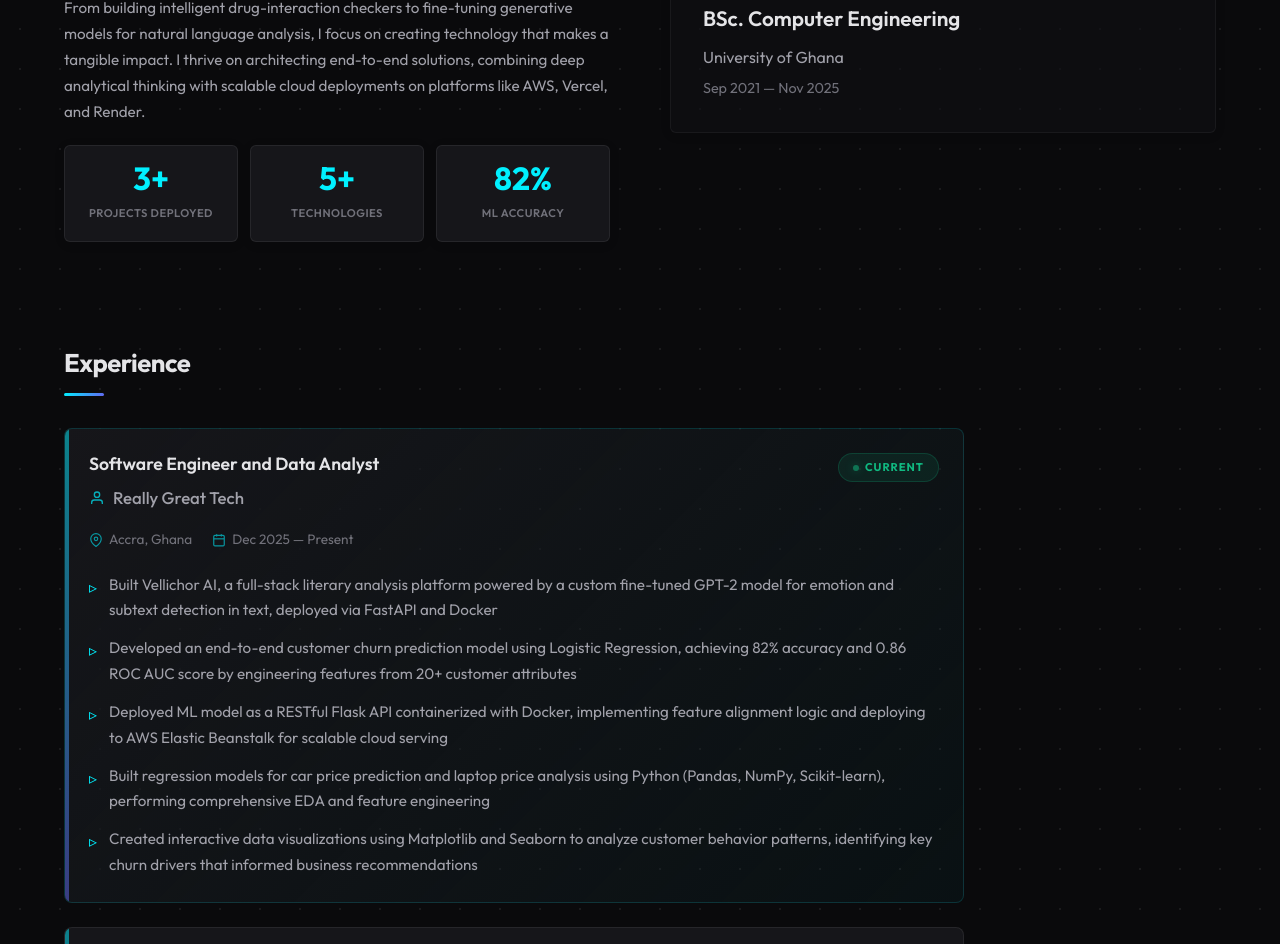
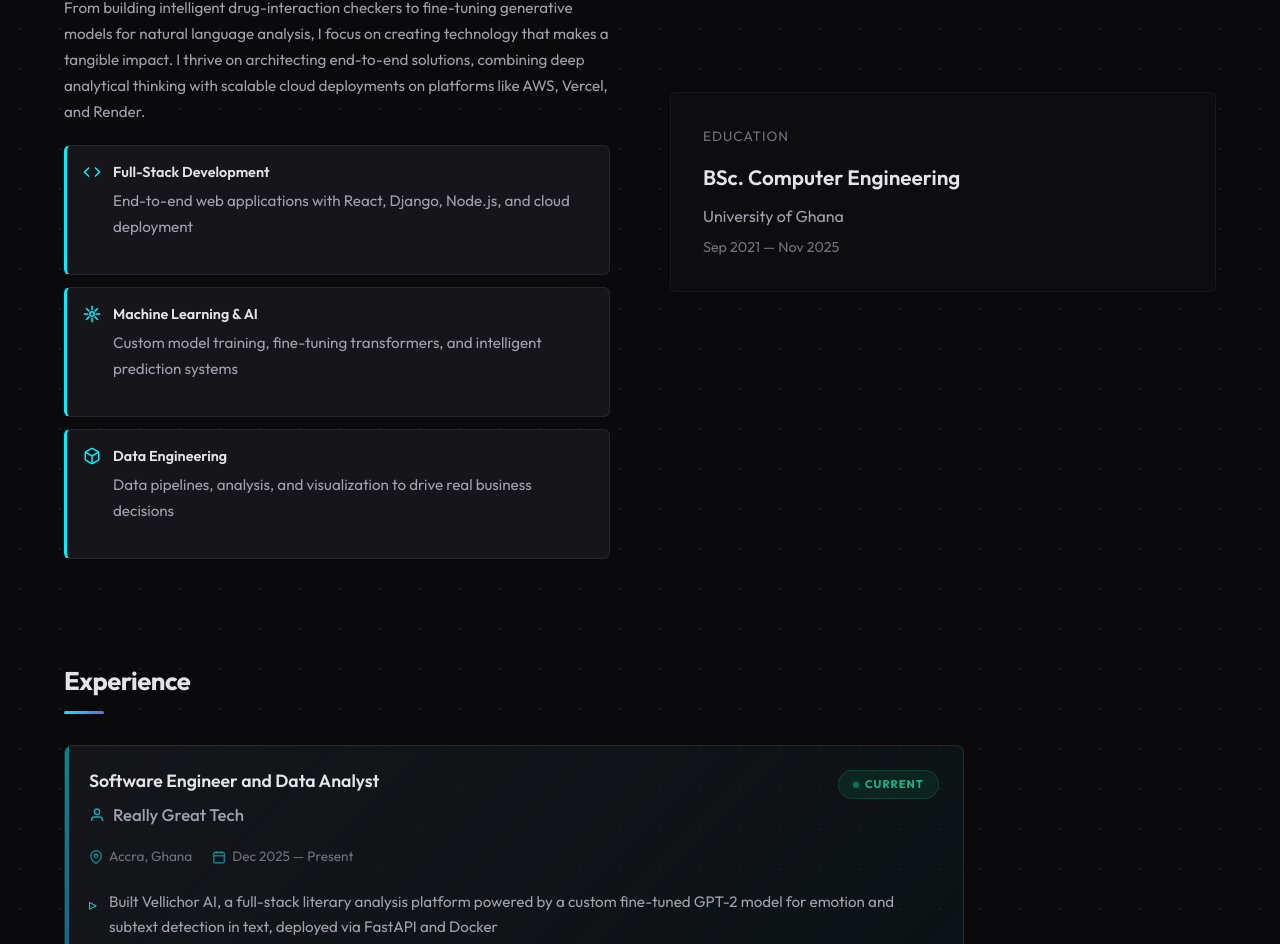
Before and after one commit to Berniceboateng775/portfolio, a Next.js app: page / in a window 1280 px wide. Shown: the part 1111-2055 px from the top of the page. Built offline with nearby package versions, Linux system fonts and the light colour scheme.

Commit message:
editing about

```diff
--- a/app/globals.css
+++ b/app/globals.css
@@ -726,40 +726,47 @@ p {
   line-height: 1.7;
 }
 
-.about-stats {
-  display: grid;
-  grid-template-columns: repeat(3, 1fr);
+/* Focus Areas */
+.focus-areas {
+  display: flex;
+  flex-direction: column;
   gap: 12px;
 }
 
-.stat-item {
-  text-align: center;
-  padding: 16px 8px;
+.focus-item {
+  display: flex;
+  align-items: flex-start;
+  gap: 12px;
+  padding: 14px 16px;
   border-radius: 6px;
   background: var(--bg-tertiary);
   border: 1px solid var(--border-color);
+  border-left: 3px solid var(--accent);
   transition: border-color 0.3s ease;
 }
 
-.stat-item:hover {
+.focus-item:hover {
   border-color: var(--accent);
 }
 
-.stat-number {
-  font-size: 2rem;
-  font-weight: 700;
-  display: block;
+.focus-icon {
+  color: var(--accent);
+  flex-shrink: 0;
+  margin-top: 2px;
+}
+
+.focus-title {
+  font-size: 0.9rem;
+  font-weight: 600;
+  color: var(--text-primary);
   margin-bottom: 4px;
-  color: var(--accent);
-  line-height: 1;
-}
-
-.stat-label {
+}
+
+.focus-desc {
+  font-size: 0.82rem;
   color: var(--text-muted);
-  font-size: 0.7rem;
-  font-weight: 600;
-  letter-spacing: 0.5px;
-  text-transform: uppercase;
+  line-height: 1.5;
+  margin-bottom: 0;
 }
 
 .about-education {
--- a/components/About.tsx
+++ b/components/About.tsx
@@ -23,18 +23,33 @@ export default function About() {
                 I thrive on architecting end-to-end solutions, combining deep analytical thinking with scalable cloud deployments on platforms like AWS, Vercel, and Render.
               </p>
 
-              <div className="about-stats">
-                <div className="stat-item glass-card">
-                  <span className="stat-number">3+</span>
-                  <span className="stat-label">Projects Deployed</span>
+              <div className="focus-areas">
+                <div className="focus-item">
+                  <span className="focus-icon">
+                    <svg width="18" height="18" viewBox="0 0 24 24" fill="none" stroke="currentColor" strokeWidth="2"><polyline points="16 18 22 12 16 6"/><polyline points="8 6 2 12 8 18"/></svg>
+                  </span>
+                  <div>
+                    <h4 className="focus-title">Full-Stack Development</h4>
+                    <p className="focus-desc">End-to-end web applications with React, Django, Node.js, and cloud deployment</p>
+                  </div>
                 </div>
-                <div className="stat-item glass-card">
-                  <span className="stat-number">5+</span>
-                  <span className="stat-label">Technologies</span>
+                <div className="focus-item">
+                  <span className="focus-icon">
+                    <svg width="18" height="18" viewBox="0 0 24 24" fill="none" stroke="currentColor" strokeWidth="2"><circle cx="12" cy="12" r="3"/><path d="M12 1v6M12 17v6M4.22 4.22l4.24 4.24M15.54 15.54l4.24 4.24M1 12h6M17 12h6M4.22 19.78l4.24-4.24M15.54 8.46l4.24-4.24"/></svg>
+                  </span>
+                  <div>
+                    <h4 className="focus-title">Machine Learning & AI</h4>
+                    <p className="focus-desc">Custom model training, fine-tuning transformers, and intelligent prediction systems</p>
+                  </div>
                 </div>
-                <div className="stat-item glass-card">
-                  <span className="stat-number">82%</span>
-                  <span className="stat-label">ML Accuracy</span>
+                <div className="focus-item">
+                  <span className="focus-icon">
+                    <svg width="18" height="18" viewBox="0 0 24 24" fill="none" stroke="currentColor" strokeWidth="2"><path d="M21 16V8a2 2 0 0 0-1-1.73l-7-4a2 2 0 0 0-2 0l-7 4A2 2 0 0 0 3 8v8a2 2 0 0 0 1 1.73l7 4a2 2 0 0 0 2 0l7-4A2 2 0 0 0 21 16z"/><polyline points="3.27 6.96 12 12.01 20.73 6.96"/><line x1="12" y1="22.08" x2="12" y2="12"/></svg>
+                  </span>
+                  <div>
+                    <h4 className="focus-title">Data Engineering</h4>
+                    <p className="focus-desc">Data pipelines, analysis, and visualization to drive real business decisions</p>
+                  </div>
                 </div>
               </div>
             </div>
```
